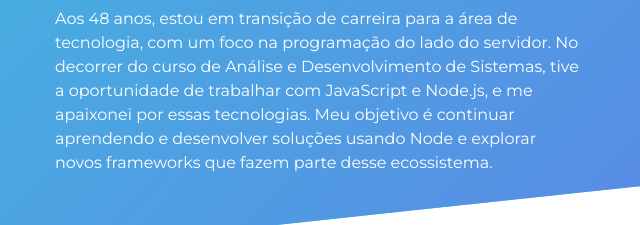
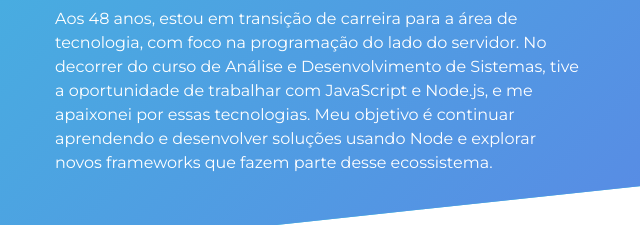
Before and after one commit to oeduardojs/website, a plain HTML site: page index.html in a window 1280 px wide. Shown: the part 1165-1390 px from the top of the page, 595-1235 px from the left. Drawn offline with Linux system fonts and the light colour scheme.

Commit message:
Update index.html

```diff
--- a/index.html
+++ b/index.html
@@ -80,7 +80,7 @@
             </p>
             <p class="about-wrapper__info-text">
               Aos 48 anos, estou em transição de carreira para a área de
-              tecnologia, com um foco na programação do lado do servidor.
+              tecnologia, com foco na programação do lado do servidor.
               No decorrer do curso de Análise e Desenvolvimento de
               Sistemas, tive a oportunidade de trabalhar com JavaScript e
               Node.js, e me apaixonei por essas tecnologias. Meu objetivo
```
